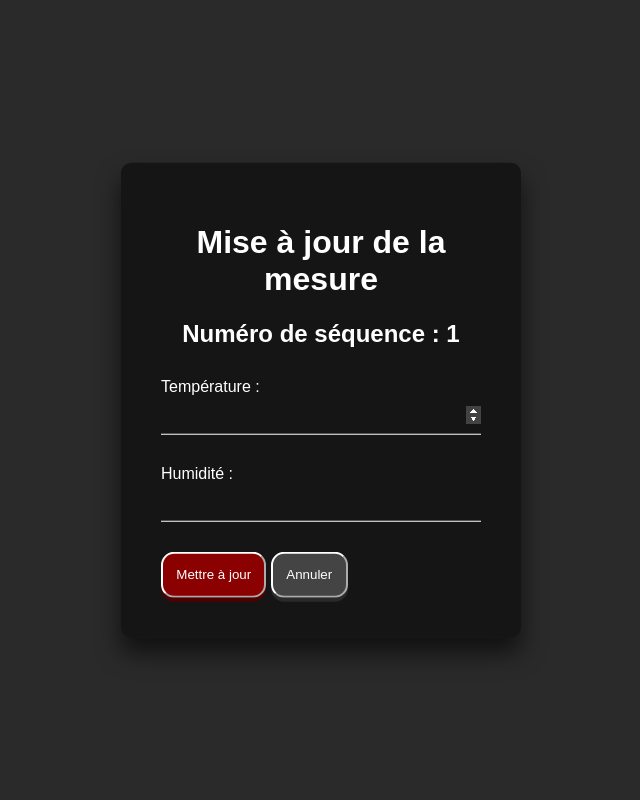
After one commit to divtec-cejef/2021-MSC-IoT-Matteo-Membrez, a PHP site: page /view/update.view.php?id=1 in a window 1280 px wide. The commit adds this page. Shown: the whole page, without its empty margins (319-959 px from the left). Run offline with PHP 8.4, Linux system fonts and the light colour scheme; the template is opened without the code that fills it, so the values that code supplies are empty.

Commit message:
Modification site web
- Ajout du formulaire de modification
- Ajout à l'API de la fonctionnalité de modification

```diff
--- /dev/null
+++ b/src/webProject/css/update.css
@@ -0,0 +1,104 @@
+:root {
+    color-scheme: dark;
+}
+
+html {
+    height: 100%;
+    background: #2a2a2a;
+}
+body {
+    margin:0;
+    padding:0;
+    font-family: sans-serif;
+}
+
+h1, h2 {
+    text-align: center;
+}
+
+.mesure-box {
+    position: absolute;
+    top: 50%;
+    left: 50%;
+    width: 400px;
+    padding: 40px;
+    transform: translate(-50%, -50%);
+    background: rgba(0,0,0,.5);
+    box-sizing: border-box;
+    box-shadow: 0 15px 25px rgba(0,0,0,.6);
+    border-radius: 10px;
+}
+
+.mesure-box h2 {
+    margin: 0 0 30px;
+    padding: 0;
+    color: #fff;
+    text-align: center;
+}
+
+.mesure-box .mesure {
+    position: relative;
+}
+
+.mesure-box .mesure input {
+    width: 100%;
+    padding: 10px 0;
+    font-size: 16px;
+    color: #fff;
+    margin-bottom: 30px;
+    border: none;
+    border-bottom: 1px solid #fff;
+    outline: none;
+    background: transparent;
+}
+.mesure-box .mesure label {
+    top:0;
+    left: 0;
+    padding: 10px 0;
+    font-size: 16px;
+    color: #fff;
+    pointer-events: none;
+    transition: .5s;
+}
+
+.button-maj {
+    padding: 1em;
+    border-radius: 1em;
+    background-color: darkred;
+    box-shadow: 0 4px #4e0000;
+}
+
+.button-maj:hover {
+    transform: translateY(3px);
+    box-shadow: 0 2px #4e0000;
+}
+
+.button-maj-box {
+    text-align: left;
+}
+
+.button-cancel {
+    padding: 1em;
+    border-radius: 1em;
+    background-color: #444444;
+    box-shadow: 0 4px #2a2a2a;
+}
+
+.button-cancel:hover {
+    transform: translateY(3px);
+    box-shadow: 0 2px #2a2a2a;
+}
+
+.button-maj-box, .button-cancel-box {
+    display: inline-block;
+}
+
+
+/*
+Ensemble des balises
+
+* {
+    font-family: Comfortaa;
+    color: white;
+}
+*/
--- a/src/webProject/view/index.view.php
+++ b/src/webProject/view/index.view.php
@@ -66,7 +66,7 @@
                 <td><?php echo $row['humidite_message']; ?> %</td>
                 <td><?php echo $row['date_message']; ?></td>
                 <td><?php echo $row['nom_salle']; ?></td>
-                <td class="edit"><a href="?act=upd"><img src="../img/editer.png" alt="bouton d'édition" width="40px" height="40px"></a></td>
+                <td class="edit"><a href="?act=upd&id=<?=$row['seq_num_message']?>&temp=<?=$row['temperature_message']?>&humi=<?=$row['humidite_message']?>"><img src="../img/editer.png" alt="bouton d'édition" width="40px" height="40px"></a></td>
                 <td class="delete"><a href="?act=del&id=<?=$row['seq_num_message']?>"><img src="../img/delete.png" alt="bouton de supression" width="40px" height="40px"></a></td>
             </tr>
             <?php endforeach; ?>
--- /dev/null
+++ b/src/webProject/view/update.view.php
@@ -0,0 +1,47 @@
+<?php ?>
+
+<!DOCTYPE html>
+<html lang="fr">
+<head>
+    <meta charset="UTF-8">
+    <link rel="stylesheet" href="../css/update.css">
+    <link href="https://fonts.googleapis.com/css2?family=Comfortaa:wght@300&display=swap" rel="stylesheet">
+    <link rel="icon" type="image/png" href="img/favicon.png" />
+    <title>Atelier IoT</title>
+</head>
+<body>
+<main>
+
+    <div class="mesure-box">
+        <h1>Mise à jour de la mesure</h1>
+        <h2>Numéro de séquence : <?php echo $_GET['id'] ?></h2>
+        <ul>
+            <?php foreach ($errors as $error) : ?>
+                <li><?php echo $error ?></li>
+            <?php endforeach; ?>
+        </ul>
+        <form method="post" action="">
+            <div class="mesure">
+                <label for="idTempérature">Température : </label>
+                <input id="idTempérature" type="number" max="50" min="0" placeholder="<?php echo $_GET['temp']; ?>"  step="0.01" name="z_temperature" value="<?php echo $_GET['temp']; ?>" autofocus="autofocus"/>
+            </div>
+
+            <div class="mesure">
+                <label for="idHumidité">Humidité : </label>
+                <input id="idHumidité" type="number" max="100" min="1" placeholder="<?php echo $_GET['humi']; ?>" required name="z_humidite" value="<?php echo $_GET['humi']; ?>" autofocus="autofocus"/>
+            </div>
+
+            <div class="button-maj-box">
+            <button type="submit" name="z_bt_maj" class="button-maj">Mettre à jour</button>
+            </div>
+            <div class="button-cancel-box">
+            <button type="reset" name="z_bt_annuler" onclick="location.href = 'index.php';" class="button-cancel">Annuler</button>
+            </div>
+
+            <input type="hidden" name="z_frm" value="frm">
+        </form>
+    </div>
+
+</main>
+</body>
+</html>
```
Also changed, not shown: src/api/inc/functions.inc.php (+44 -0 lines), src/api/index.php (+31 -0 lines), src/webProject/index.php (+42 -0 lines).
